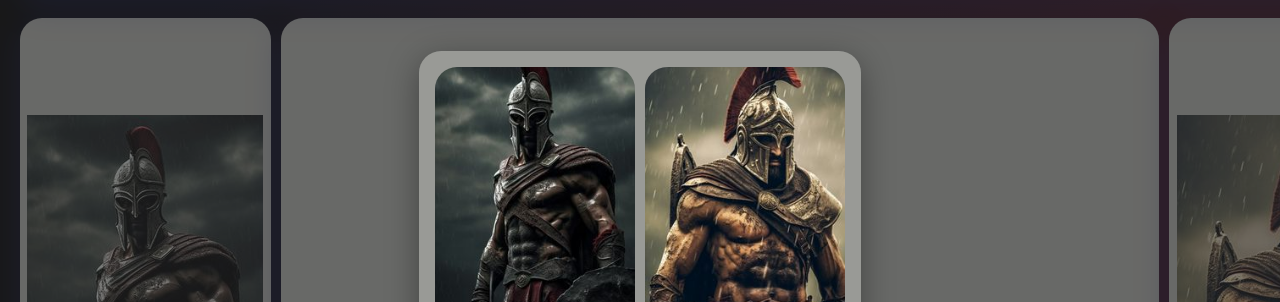
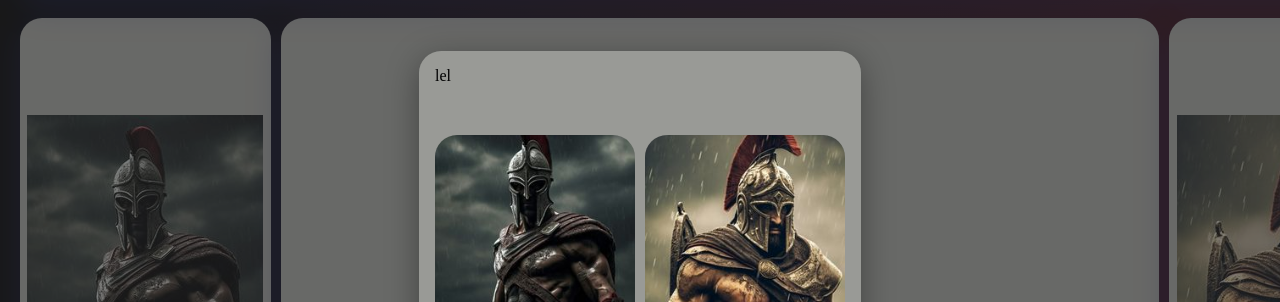
Before and after one commit to kiriotis/apeha-game, a plain HTML site: page apena/index.html in a window 1280 px wide. Shown: the part 81-383 px from the top of the page. Drawn offline with Linux system fonts and the light colour scheme.

Commit message:
feat: add player selection indicator

```diff
--- a/apena/index.html
+++ b/apena/index.html
@@ -13,6 +13,7 @@
 	<div class="popUP_container">
 		<div class="popUP_main">
 			<div class="left_side">
+				<div class="whoSelect">lel</div>
 				<div class="cards__container">
 					<div class="img_popup_wrapper_pre">
 						<img class="popUp_image" src="./assets/main_assets/warrior1.jpg" alt="altKek" />
```
